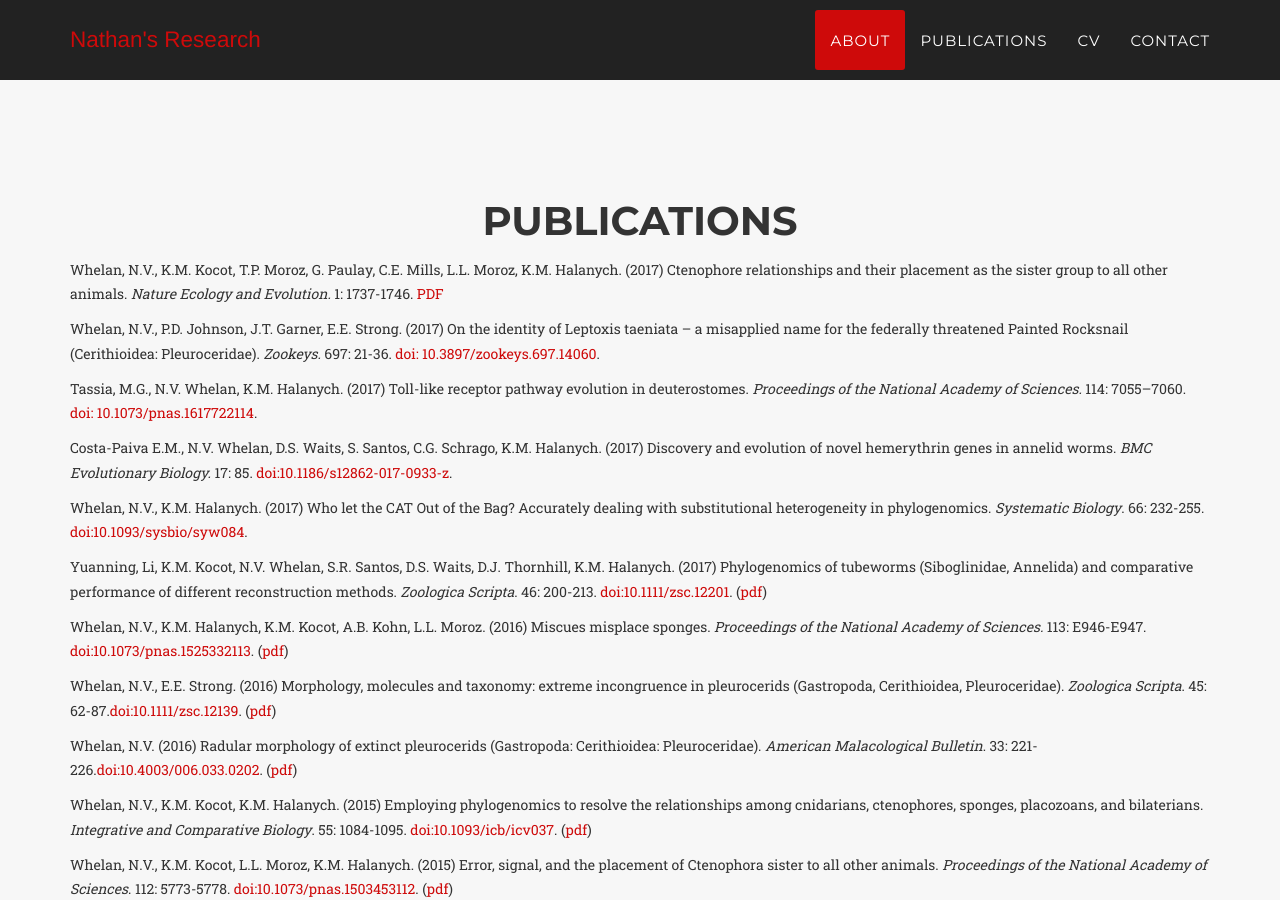
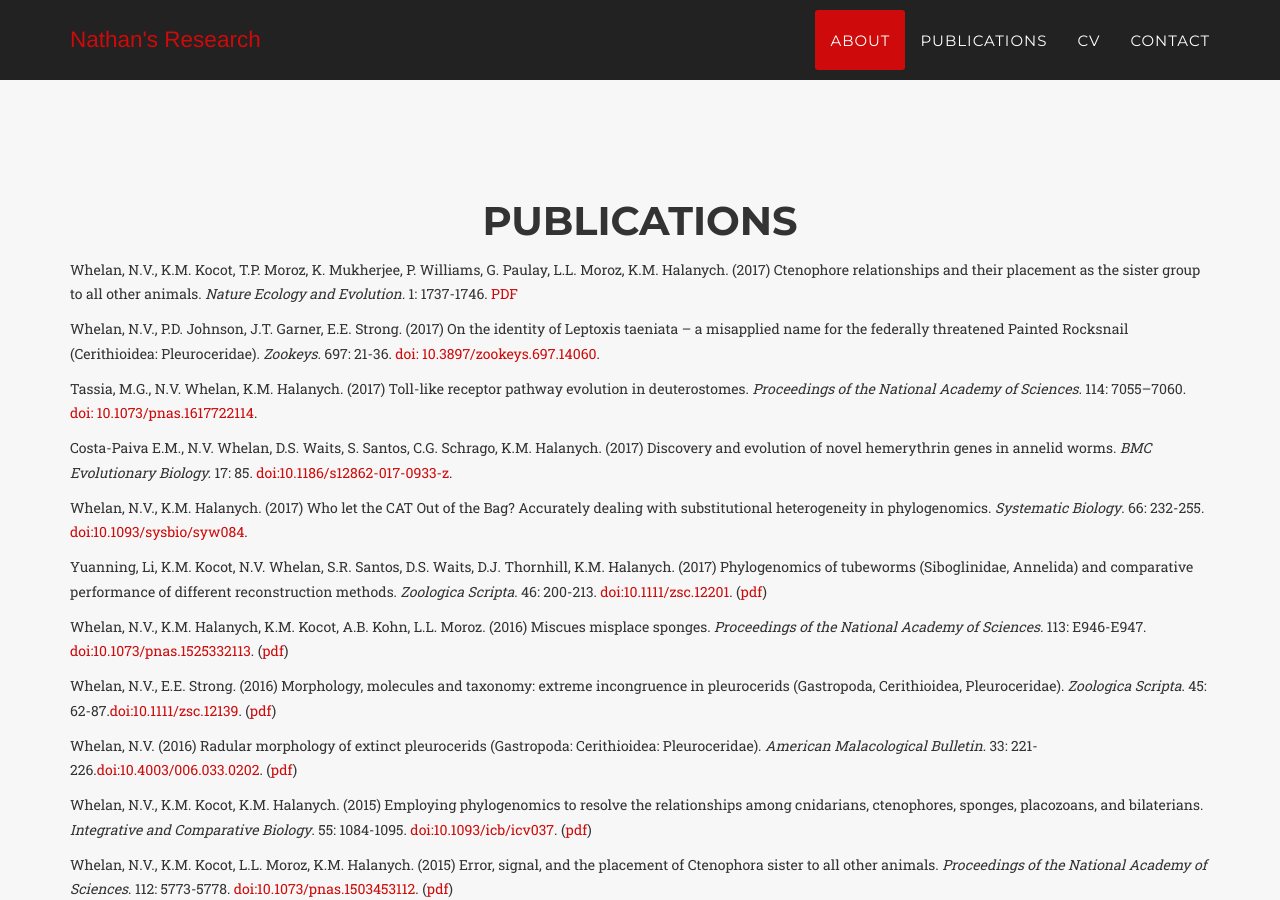
Before and after one commit to NathanWhelan/nathanwhelan.github.io, a Jekyll site: the page built from index.html, in a window 1280 px wide and 900 px high, scrolled down 2879 px. Built offline with Jekyll 4.4.1, drawn with Linux system fonts in a browser that asks for light colours; some web fonts are replaced.

Commit message:
Update publications.html

```diff
--- a/_includes/publications.html
+++ b/_includes/publications.html
@@ -8,7 +8,7 @@
             </div>
 
 <div class="box"><div class="box-title"></div><div class="box-body">
-	<p> Whelan, N.V., K.M. Kocot, T.P. Moroz, G. Paulay, C.E. Mills, L.L. Moroz, K.M. Halanych. (2017) Ctenophore relationships and their placement as the sister group to all other animals. <i>Nature Ecology and Evolution.</i> 1: 1737-1746. <a href="http://rdcu.be/wAL8">PDF</a></p>
+	<p> Whelan, N.V., K.M. Kocot, T.P. Moroz, K. Mukherjee, P. Williams, G. Paulay, L.L. Moroz, K.M. Halanych. (2017) Ctenophore relationships and their placement as the sister group to all other animals. <i>Nature Ecology and Evolution.</i> 1: 1737-1746. <a href="http://rdcu.be/wAL8">PDF</a></p>
 </div><div class="box-footer"> </div></div>
 
 <div class="box"><div class="box-title"></div><div class="box-body">
```
